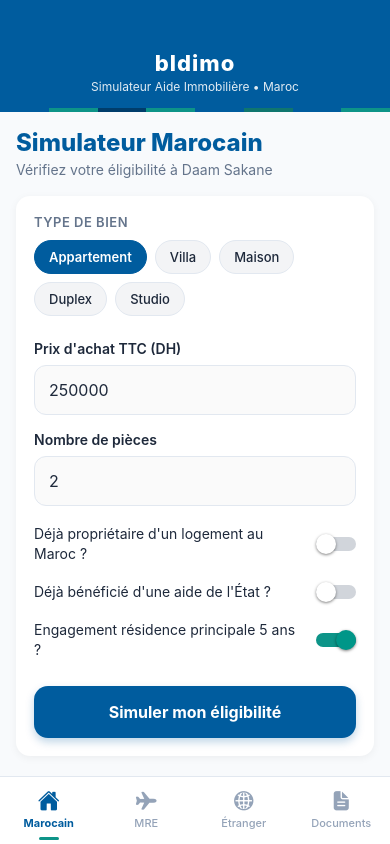
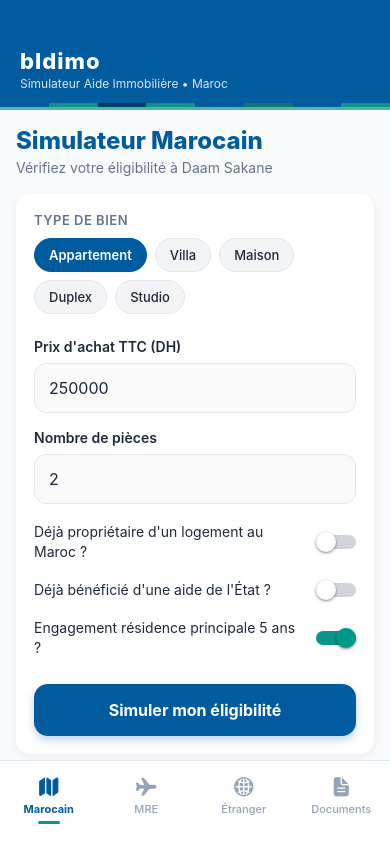
Before and after one commit to TAXI84/bldimo, a React Native app: screen / in a window 390 px wide. Built offline with nearby package versions, Linux system fonts and the light colour scheme.

Commit message:
fix: header left, tab bar higher, map icon for Marocain, stronger zellige

```diff
--- a/App.tsx
+++ b/App.tsx
@@ -32,13 +32,14 @@
       </View>
 
       <ZelligeAccent />
+      <View style={styles.zelligeLine2} />
 
       <View style={styles.content}>
         {renderScreen()}
       </View>
 
       <View style={styles.tabBar}>
-        <TabButton label="Marocain" icon="home" active={activeTab === 'marocain'} onPress={() => setActiveTab('marocain')} />
+        <TabButton label="Marocain" icon="map" active={activeTab === 'marocain'} onPress={() => setActiveTab('marocain')} />
         <TabButton label="MRE" icon="airplane" active={activeTab === 'mre'} onPress={() => setActiveTab('mre')} />
         <TabButton label="Étranger" icon="globe" active={activeTab === 'etranger'} onPress={() => setActiveTab('etranger')} />
         <TabButton label="Documents" icon="document-text" active={activeTab === 'documents'} onPress={() => setActiveTab('documents')} />
@@ -61,10 +62,10 @@
   container: { flex: 1, backgroundColor: Colors.background },
   header: {
     backgroundColor: Colors.primary,
-    paddingTop: Platform.OS === 'android' ? 40 : 50,
-    paddingBottom: 14,
-    paddingHorizontal: 16,
-    alignItems: 'center',
+    paddingTop: Platform.OS === 'android' ? 38 : 48,
+    paddingBottom: 12,
+    paddingHorizontal: 20,
+    alignItems: 'flex-start',
   },
   headerTitle: {
     color: '#fff',
@@ -73,9 +74,14 @@
     letterSpacing: 1,
   },
   headerSubtitle: {
-    color: 'rgba(255,255,255,0.88)',
+    color: 'rgba(255,255,255,0.85)',
     fontSize: 12,
-    marginTop: 3,
+    marginTop: 2,
+  },
+  zelligeLine2: {
+    height: 3,
+    backgroundColor: Colors.secondary,
+    opacity: 0.7,
   },
   content: { flex: 1 },
   tabBar: {
@@ -83,9 +89,9 @@
     backgroundColor: '#fff',
     borderTopWidth: 1,
     borderTopColor: Colors.border,
-    paddingBottom: Platform.OS === 'ios' ? 20 : 10,
-    paddingTop: 8,
-    elevation: 12,
+    paddingBottom: Platform.OS === 'android' ? 28 : 24,
+    paddingTop: 10,
+    elevation: 16,
   },
   tabButton: {
     flex: 1,
@@ -105,8 +111,8 @@
   },
   activeIndicator: {
     position: 'absolute',
-    bottom: -6,
-    width: 20,
+    bottom: -4,
+    width: 22,
     height: 3,
     borderRadius: 2,
     backgroundColor: Colors.secondary,
```
